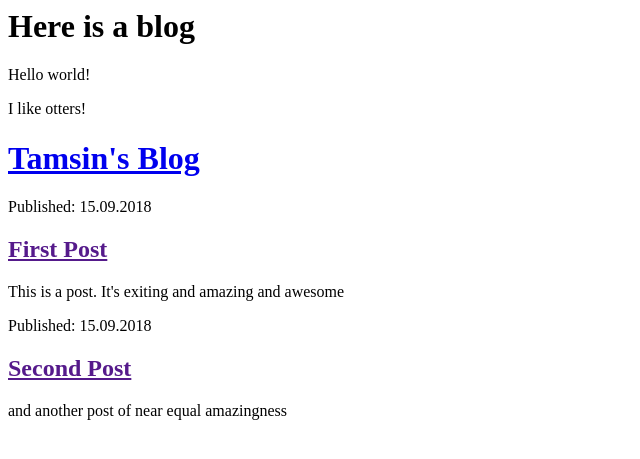
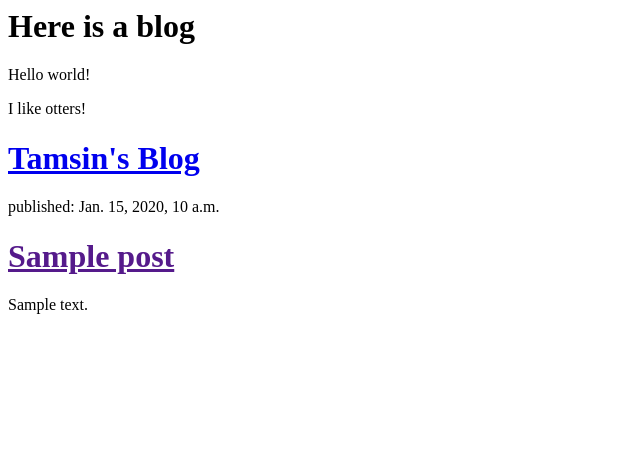
Before and after one commit to deltabug/FirstBlog, a Django app: template blog/templates/blog/post_list.html in a window 1280 px wide. Shown: the top 459 px of the page, without its empty margins (0-640 px from the left). Run offline with Django 3.2, Linux system fonts and the light colour scheme; the template is opened without the code that fills it: values that come from a table or form of the project are taken from there, others are empty; tables that the repository leaves empty hold one stand-in row (values such as "Sample post").

Commit message:
Amened templates to display posts from database

```diff
--- a/blog/templates/blog/post_list.html
+++ b/blog/templates/blog/post_list.html
@@ -10,17 +10,12 @@
 			<h1><a href="/">Tamsin's Blog</a></h1>
 		</div>
 
-		<div>
-			<p>Published: 15.09.2018</p>
-			<h2><a href="">First Post</a></h2>
-			<p>This is a post. It's exiting and amazing and awesome</p>
-		</div>
-
-
-		<div>
-			<p>Published: 15.09.2018</p>
-			<h2><a href="">Second Post</a></h2>
-			<p>and another post of near equal amazingness</p>
-		</div>
+        {% for post in posts %}
+        	<div>
+        		<p>published: {{ post.published_date }}</p>
+        		<h1><a href="">{{ post.title }}</a></h1>
+        		<p>{{ post.text|linebreaksbr }}</p>
+        	</div>
+        {% endfor %}
 	</body>
 </html>
--- a/blog/views.py
+++ b/blog/views.py
@@ -1,5 +1,8 @@
 from django.shortcuts import render
+from django.utils import timezone
+from .models import Post
 
 # Create your views here.
 def post_list(request):
-	return render(request, 'blog/post_list.html', {})
+	posts = Post.objects.filter(published_date__lte=timezone.now()).order_by('published_date')
+	return render(request, 'blog/post_list.html', {'posts': posts})
```
